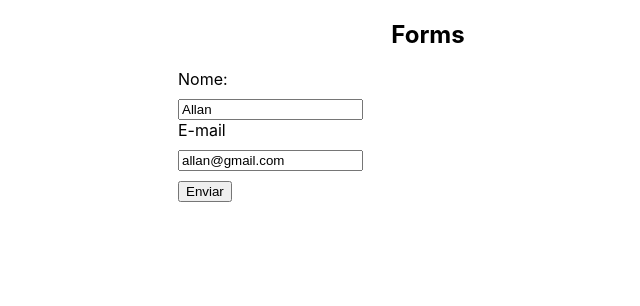
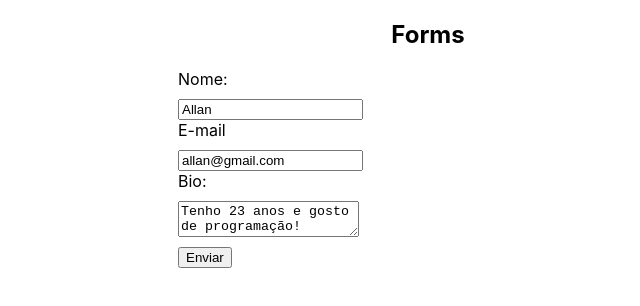
Before and after one commit to allanfenelon/CURSO_REACT, a React (Create React App) app in the folder 5_FORM_EM_REACT/form/: page / in a window 1280 px wide. Shown: the top 306 px of the page, without its empty margins (212-852 px from the left). Built offline with nearby package versions, Linux system fonts and the light colour scheme.

Commit message:
TextArea

```diff
--- a/5_FORM_EM_REACT/form/src/App.js
+++ b/5_FORM_EM_REACT/form/src/App.js
@@ -6,7 +6,7 @@ function App() {
   return (
     <div className="App">
       <h2>Forms</h2>
-      <MyForm user={{name:'Allan', email:'allan@gmail.com'}}/>
+      <MyForm user={{name:'Allan', email:'allan@gmail.com', bio:'Tenho 23 anos e gosto de programação!'}}/>
     </div>
   );
 }
--- a/5_FORM_EM_REACT/form/src/components/MyForm.js
+++ b/5_FORM_EM_REACT/form/src/components/MyForm.js
@@ -6,6 +6,7 @@ const MyForm = ({user}) => {
     // 3 - GERENCIAMENTO DE DADOS
     const [name, setName] = useState(user ? user.name : '')
     const [email, setEmail] = useState(user ? user.email : '')
+    const [bio, setBio] = useState(user ? user.bio : '')
 
     const handleName = (e) => {
         setName(e.target.value)
@@ -23,6 +24,7 @@ const MyForm = ({user}) => {
         // 7 - Limpando formulários após envio
         setName('')
         setEmail('')
+        setBio('')
     }
   return (
     <div className={styles.div_formulario} onSubmit={handleSubmit}>
@@ -39,6 +41,11 @@ const MyForm = ({user}) => {
                 {/* 4- SIMPLIFICAÇÃO DE MANIPUTALÃO DE STATE */}
                 <input type="email" name='email' placeholder='Digite o e-mail' onChange={(e) => setEmail(e.target.value)} value={email}/>
             </label>
+            {/* TEXTAREA */}
+            <label>
+                <span>Bio:</span>
+                <textarea name="bio" placeholder='Descrição pessoal' onChange={(e) => setBio(e.target.value)} value={bio}></textarea>
+            </label>
             <input type="submit" value='Enviar' />
         </form>
     </div>
```
